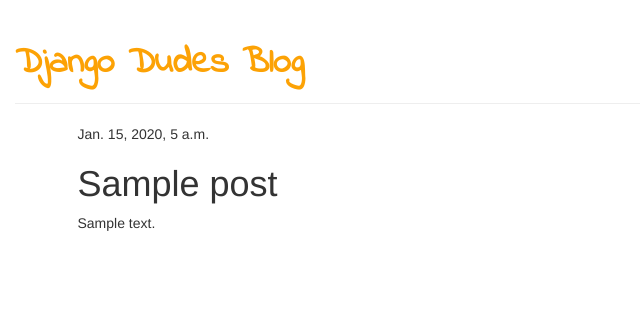
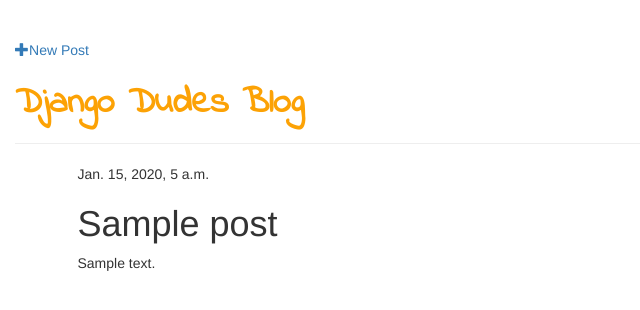
Before and after one commit to jumblies/my-first-blog, a Django app: page /post/1/ in a window 1280 px wide. Shown: the top 310 px of the page, without its empty margins (0-640 px from the left). Run offline with Django 3.2, Linux system fonts and the light colour scheme; tables that the repository leaves empty hold one stand-in row (values such as "Sample post"); some libraries are stand-ins or nearby versions.

Commit message:
Forms in place with authentication

```diff
--- a/blog/templates/blog/base.html
+++ b/blog/templates/blog/base.html
@@ -14,6 +14,10 @@
   </head>
 <body>
     <div class="page-header">
+		{% if user.is_authenticated %}
+			<a href="{% url 'post_new' %}" class="top-menu"><span class="glyphicon glyphicon-plus"></span>Authenticate</a>
+		{% endif %}
+		<a href="{% url 'post_new' %}" class="top-menu"><span class="glyphicon glyphicon-plus"></span>New Post</a>
         <h1><a href="/">Django Dudes Blog</a></h1>
     </div>
     <div class="content container">
--- a/blog/templates/blog/post_detail.html
+++ b/blog/templates/blog/post_detail.html
@@ -7,7 +7,10 @@
 				{{ post.published_date }}
 			</div>
 		{% endif %}
-			<h1>{{ post.title }}</a></h1>
-			<p>{{ post.text|linebreaksbr }}</p>
+		{% if user.is_authenticated %}
+			<a class="btn btn-default" href="{% url 'post_edit' pk=post.pk %}"><span class="glyphicon glyphicon-pencil"></span></a>
+		{% endif %}
+		<h1>{{ post.title }}</a></h1>
+		<p>{{ post.text|linebreaksbr }}</p>
 		</div>
 	{% endblock %}
--- a/blog/templates/blog/post_list.html
+++ b/blog/templates/blog/post_list.html
@@ -1,4 +1,5 @@
 {% extends 'blog/base.html' %}
+
 {% block content %}
     {% for post in posts %}
         <div class="post">
@@ -9,4 +10,4 @@
             <p>{{ post.text|linebreaksbr }}</p>
         </div>
     {% endfor %}
-					{% endblock %}
+{% endblock content %}
--- a/blog/urls.py
+++ b/blog/urls.py
@@ -4,4 +4,6 @@ from . import views
 urlpatterns = [
 	url(r'^$', views.post_list, name='post_list'),
 	url(r'^post/(?P<pk>\d+)/$', views.post_detail, name='post_detail'),
+	url(r'^post/new/$', views.post_new, name='post_new'),
+	url(r'^post/(?P<pk>\d+)/edit/$', views.post_edit, name='post_edit'),
 	]
--- a/blog/views.py
+++ b/blog/views.py
@@ -1,15 +1,45 @@
+from django.shortcuts import redirect
 from django.shortcuts import render
 from .models import Post
 from django.utils import timezone
 from django.shortcuts import render, get_object_or_404
+from .forms import PostForm
+
 
 def post_list(request):
     return render(request, 'blog/post_list.html', {})
 
 def post_list(request):
-	posts=Post.objects.filter(published_date__lte=timezone.now()).order_by('published_date')
+	posts=Post.objects.filter(published_date__lte=timezone.now()).order_by('published_date').reverse()
 	return render(request, 'blog/post_list.html', {'posts':posts})
 
 def post_detail(request, pk):
 	post = get_object_or_404(Post, pk=pk)
 	return render(request, 'blog/post_detail.html', {'post': post})
+
+def post_new(request):
+    if request.method == "POST":
+        form = PostForm(request.POST)
+        if form.is_valid():
+            post = form.save(commit=False)
+            post.author = request.user
+            post.published_date = timezone.now()
+            post.save()
+            return redirect('post_detail', pk=post.pk)
+    else:
+        form = PostForm()
+    return render(request, 'blog/post_edit.html', {'form': form})
+
+def post_edit(request, pk):
+    post = get_object_or_404(Post, pk=pk)
+    if request.method == "POST":
+        form = PostForm(request.POST, instance=post)
+        if form.is_valid():
+            post = form.save(commit=False)
+            post.author = request.user
+            post.published_date = timezone.now()
+            post.save()
+            return redirect('post_detail', pk=post.pk)
+    else:
+        form = PostForm(instance=post)
+    return render(request, 'blog/post_edit.html', {'form': form})
```
Also changed, not shown: blog/forms.py (added, +9 -0 lines), blog/templates/blog/post_edit.html (added, +9 -0 lines). Lines whose indentation alone changed are shown as unchanged.
